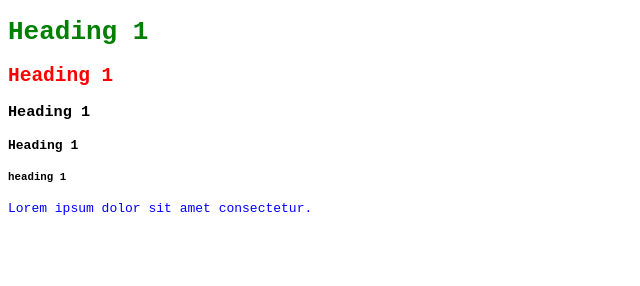
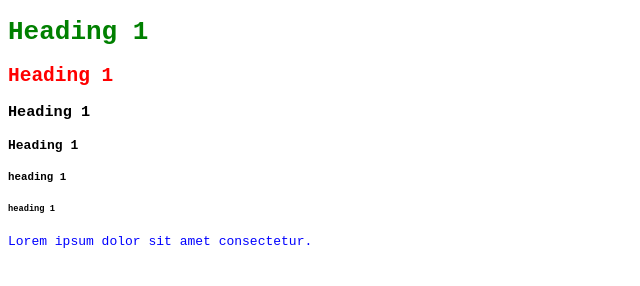
Before and after one commit to KINGCODE-X/HTML-and-CSS, a plain HTML site: page 01_basic_css.html in a window 1280 px wide. Shown: the whole page, without its empty margins (0-640 px from the left). Drawn offline with Linux system fonts and the light colour scheme.

```diff
--- a/01_basic_css.html
+++ b/01_basic_css.html
@@ -24,6 +24,8 @@
     <h3>Heading 1</h3>
     <h4>Heading 1</h4>
     <h5>heading 1</h5>
+    <h6>heading 1</h6>
+
     <!-- inline CSS -->
     <p style="color:blue">Lorem ipsum dolor sit amet consectetur.</p>
 </body>
```
